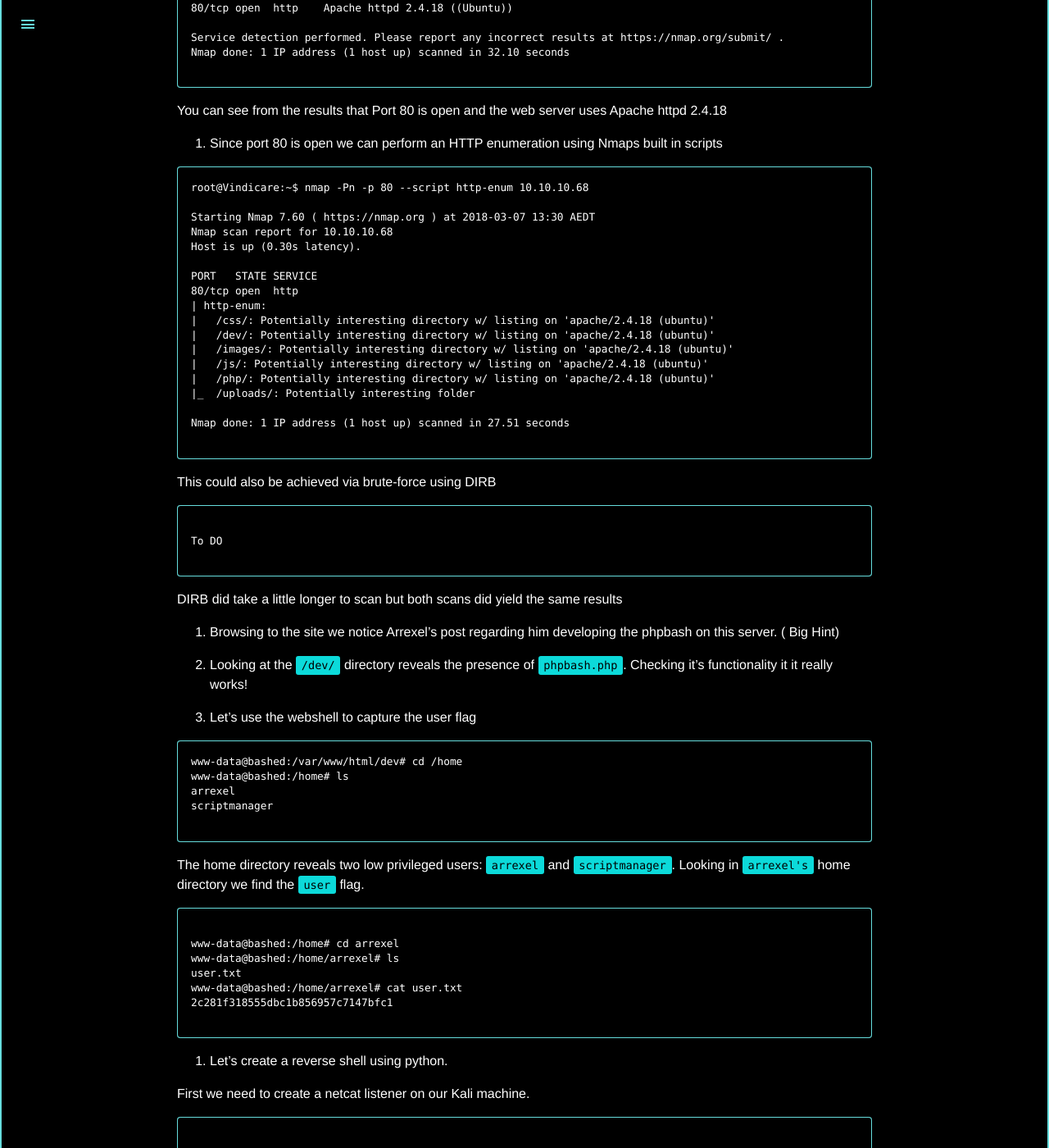
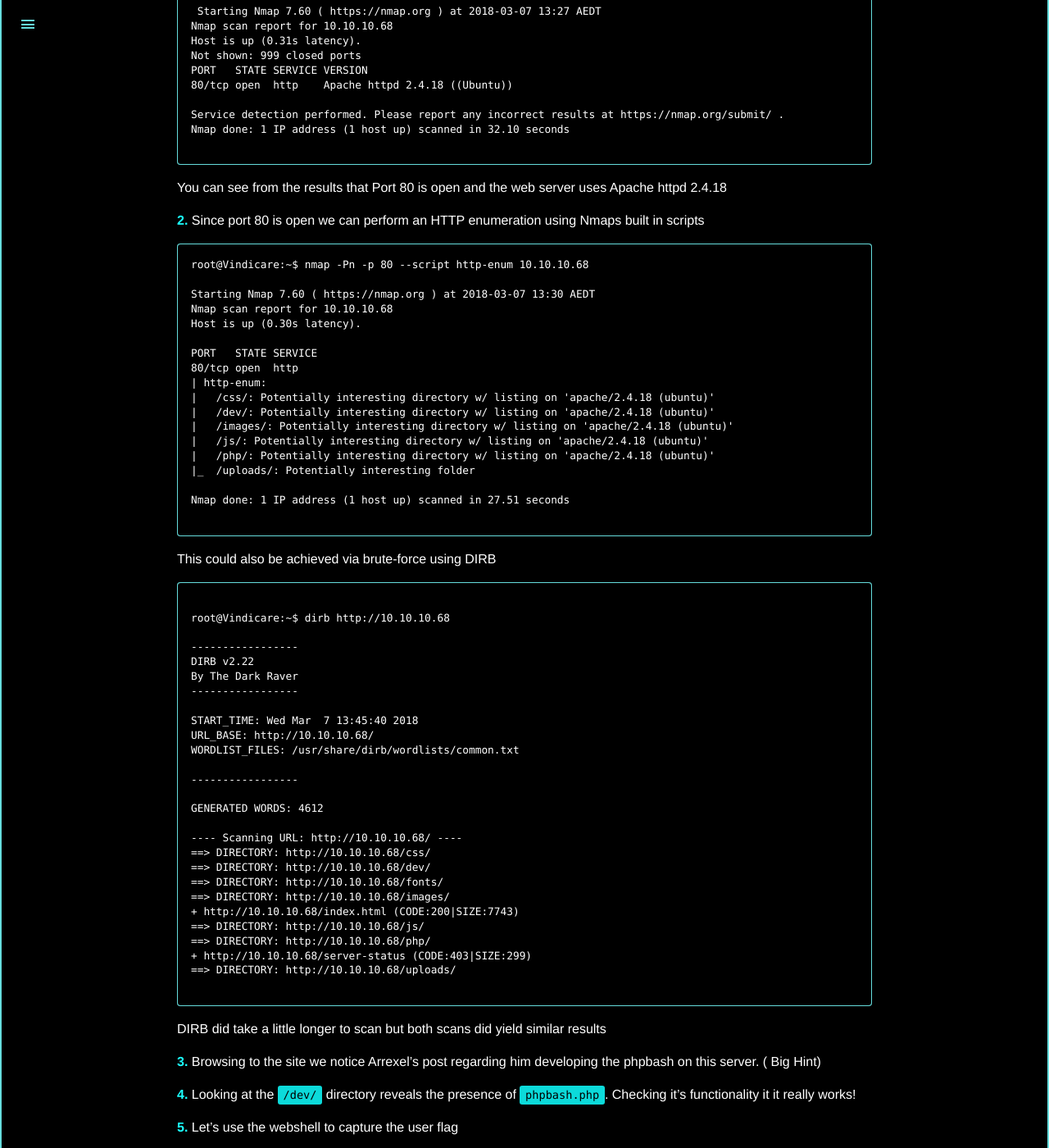
Before and after one commit to V0lch0k/v0lch0k.github.io, a Jekyll site: the page built from _posts/2018-03-08-HTB-First-Blood.md, in a window 1280 px wide and 1400 px high, scrolled down 3196 px. Shown: the whole window at 82% size. Built offline with Jekyll 4.4.1, drawn with Linux system fonts in a browser that asks for light colours; comment, search, counter and statistics services are not loaded; some of the changed text lies outside the part shown.

Commit message:
more more bashed

````diff
--- a/_posts/2018-03-08-HTB-First-Blood.md
+++ b/_posts/2018-03-08-HTB-First-Blood.md
@@ -39,7 +41,7 @@ A friend of mine who was also working on the machine at the time gave me a hint
 
  Inside this directory `phpbash.php` was already pre-loaded. Executing it gave me user (`www-data-`) access to the machine. From there it was easy to navigate to the `www-data@bashed:/home/arrexel/user.txt` file and obtain the `user` flag.
 
- ## Root
+### Root
 
  It took me about a week of on and off poking around to get the root flag, and even when I did I went in a round about way to finally get it. At first I wasn't sure how to proceed, Exploring the machine via the web client I noticed that there is a `root` folder that I did not have access to. My first assumption was that just like the `user` flag was in `user.txt` the `root` flag must be in a `root.txt` file.
 
@@ -59,15 +61,15 @@ A friend of mine who was also working on the machine at the time gave me a hint
 
  It was in my search for answers that I came across the [Info Security Geek](https://infosecuritygeek.com ) writeup for this this machine. The write up was password protected, luckily for me the password was the `root` flag from the machine. The following will be pretty much me paraphrasing the write up for Info Security Geek.
 
- ## The Correct Methodology
+## The Correct Methodology
 
  Thank you to the guys at Info Security Geek for this.
 
- ### Procedure
+### Procedure
 
- 1. Start of by using Nmap to scan the IP
+**1.** Start of by using Nmap to scan the IP
 
- ```
+```
 
  Starting Nmap 7.60 ( https://nmap.org ) at 2018-03-07 13:27 AEDT
 Nmap scan report for 10.10.10.68
@@ -79,11 +81,11 @@ PORT   STATE SERVICE VERSION
 Service detection performed. Please report any incorrect results at https://nmap.org/submit/ .
 Nmap done: 1 IP address (1 host up) scanned in 32.10 seconds
 
- ```
+```
 
-You can see from the results that Port 80 is open and the web server uses Apache httpd 2.4.18
+ You can see from the results that Port 80 is open and the web server      uses Apache httpd 2.4.18
 
-  2. Since port 80 is open we can perform an HTTP enumeration using Nmaps built in scripts
+**2.** Since port 80 is open we can perform an HTTP enumeration using Nmaps built in scripts
 
 ```
 root@Vindicare:~$ nmap -Pn -p 80 --script http-enum 10.10.10.68
@@ -110,18 +112,42 @@ This could also be achieved via brute-force using DIRB
 
 ```
 
-To DO
+root@Vindicare:~$ dirb http://10.10.10.68
+
+-----------------
+DIRB v2.22
+By The Dark Raver
+-----------------
+
+START_TIME: Wed Mar  7 13:45:40 2018
+URL_BASE: http://10.10.10.68/
+WORDLIST_FILES: /usr/share/dirb/wordlists/common.txt
+
+-----------------
+
+GENERATED WORDS: 4612
+
+---- Scanning URL: http://10.10.10.68/ ----
+==> DIRECTORY: http://10.10.10.68/css/
+==> DIRECTORY: http://10.10.10.68/dev/
+==> DIRECTORY: http://10.10.10.68/fonts/
+==> DIRECTORY: http://10.10.10.68/images/
++ http://10.10.10.68/index.html (CODE:200|SIZE:7743)
+==> DIRECTORY: http://10.10.10.68/js/
+==> DIRECTORY: http://10.10.10.68/php/
++ http://10.10.10.68/server-status (CODE:403|SIZE:299)
+==> DIRECTORY: http://10.10.10.68/uploads/
 
 ```
 
-DIRB did take a little longer to scan but both scans did yield the same results
+DIRB did take a little longer to scan but both scans did yield similar results
 
 
-3. Browsing to the site we notice Arrexel's post regarding him developing the phpbash on this server. ( Big Hint)
+**3.** Browsing to the site we notice Arrexel's post regarding him developing the phpbash on this server. ( Big Hint)
 
-4. Looking at the `/dev/` directory reveals the presence of `phpbash.php`. Checking it's functionality it it really works!
+**4.** Looking at the `/dev/` directory reveals the presence of `phpbash.php`. Checking it's functionality it it really works!
 
-5. Let's use the webshell to capture the user flag
+**5.** Let's use the webshell to capture the user flag
 
 ```
 www-data@bashed:/var/www/html/dev# cd /home
@@ -143,7 +169,7 @@ www-data@bashed:/home/arrexel# cat user.txt
 
 ```
 
-6. Let's create a reverse shell using python.
+**6.** Let's create a reverse shell using python.
 
 First we need to create a netcat listener on our Kali machine.
 
````
Also changed, not shown: other parts of _posts/2018-03-08-HTB-First-Blood.md (+3 -1 lines).
